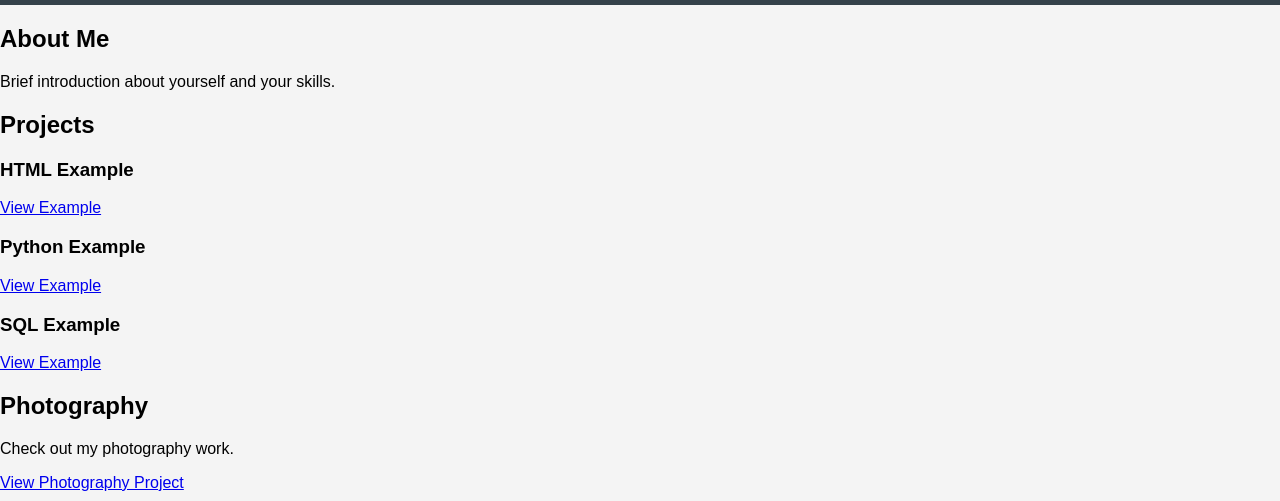
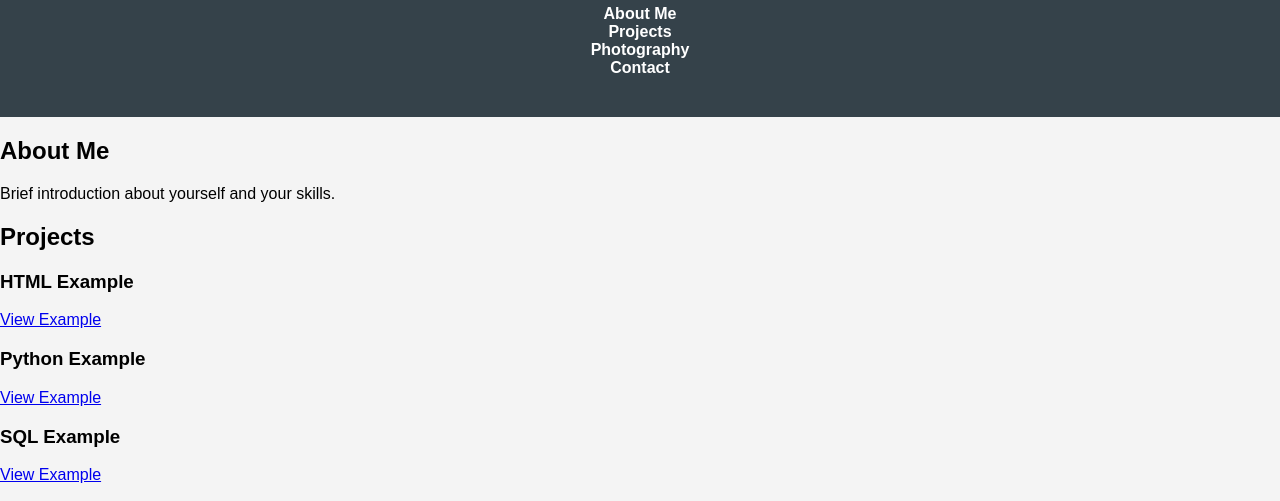
Before and after one commit to CamdenD98/CamdenD98.github.io, a plain HTML site: page Portfolio/portfolio-website/src/index.html in a window 1280 px wide. Shown: the part 80-581 px from the top of the page. Drawn offline with Linux system fonts and the light colour scheme.

Commit message:
Update index.html

```diff
--- a/Portfolio/portfolio-website/src/index.html
+++ b/Portfolio/portfolio-website/src/index.html
@@ -9,14 +9,14 @@
 <body>
     <header>
         <h1>Welcome to My Portfolio</h1>
-        <!--<nav>
+        <nav>
             <ul>
                 <li><a href="#about">About Me</a></li>
                 <li><a href="#projects">Projects</a></li>
                 <li><a href="#photography">Photography</a></li>
                 <li><a href="#contact">Contact</a></li>
             </ul>
-        </nav> -->
+        </nav>
     </header>
 
     <section id="about">
```
